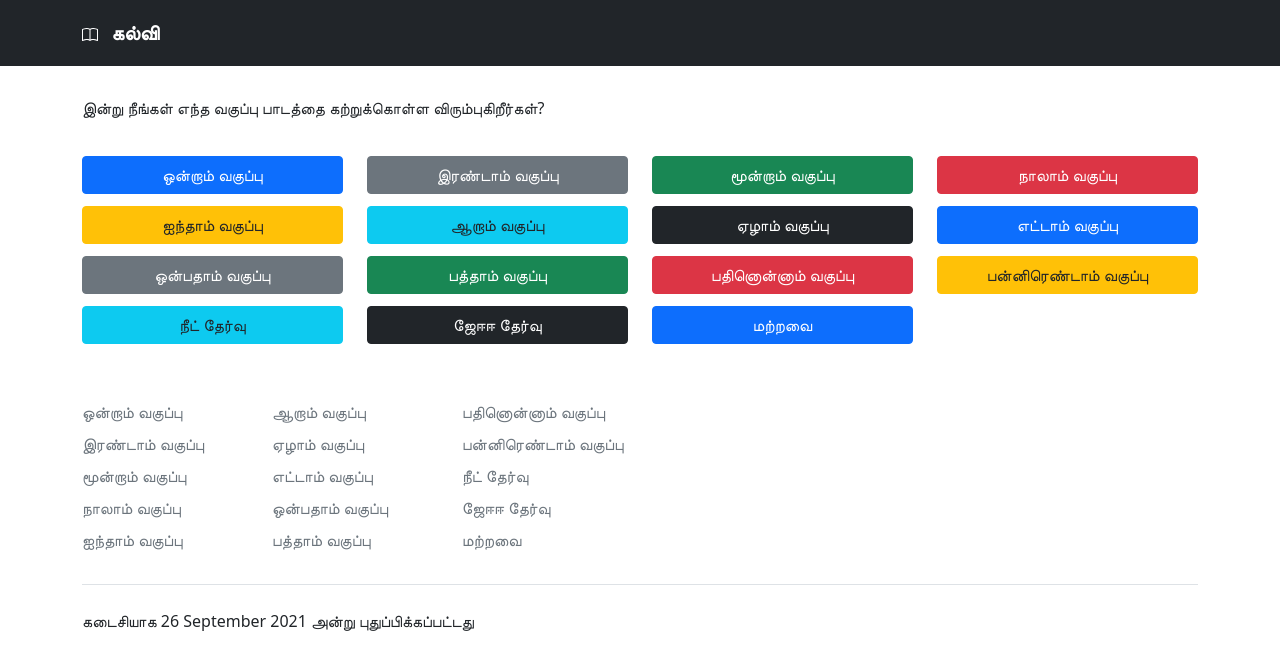
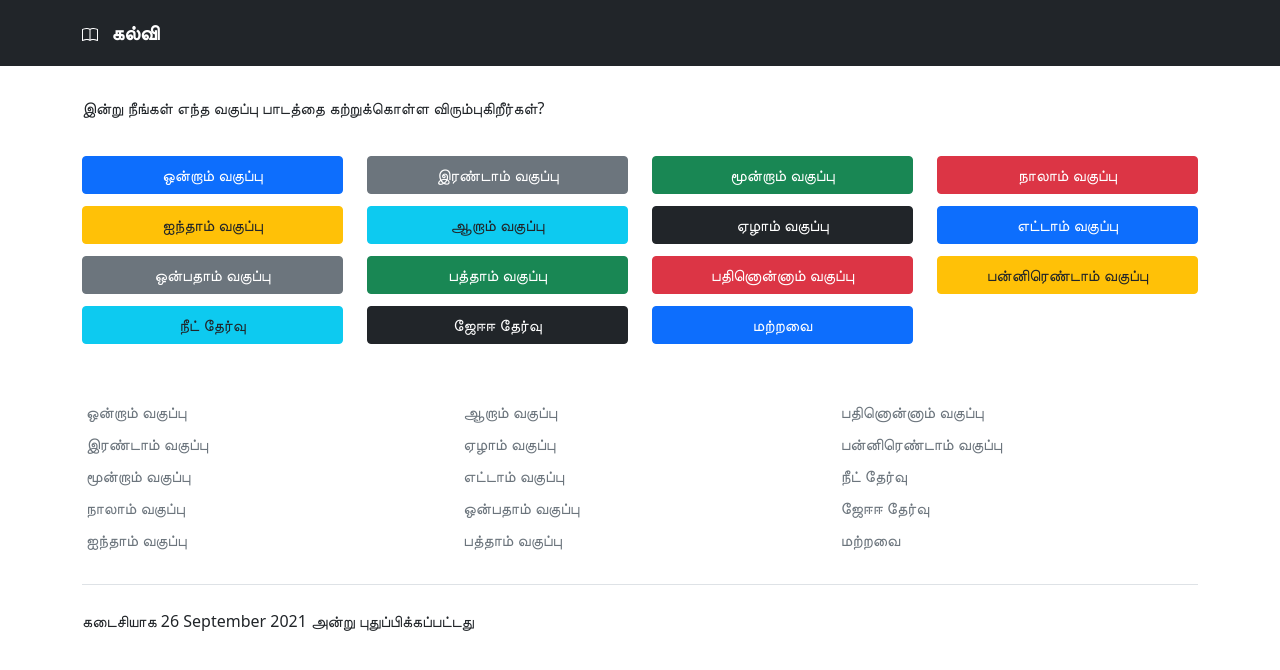
Before and after one commit to kalvitv/kalvitv.github.io, a Jekyll site: the page built from index.html, in a window 1280 px wide. Shown: the top 670 px of the page. Built offline with Jekyll 4.4.1, drawn with Linux system fonts in a browser that asks for light colours.

Commit message:
Correct footer content alignment

```diff
--- a/_layouts/default.html
+++ b/_layouts/default.html
@@ -31,9 +31,9 @@
   </main>
   <div class="container">
   <footer class="py-5">
-    <div class="row">
-      <div class="col-2">
-        <ul class="nav flex-column">
+    <div class="row row-cols-1 row-cols-sm-1 row-cols-md-2 row-cols-lg-3 g-3">
+      <div>
+        <ul class="nav flex-column ms-1">
           {% for item in site.data.main.Class limit:5 offset:0 %}
             <li class="nav-item mb-2"><a class="nav-link p-0 text-muted" href="{{ '/class/' | append: item.number | relative_url }}">
             {{ item.label }}</a></li>
@@ -41,8 +41,8 @@
         </ul>
       </div>
 
-      <div class="col-2">
-        <ul class="nav flex-column">
+      <div>
+        <ul class="nav flex-column ms-1">
           {% for item in site.data.main.Class limit:5 offset:5 %}
             <li class="nav-item mb-2"><a class="nav-link p-0 text-muted" href="{{ '/class/' | append: item.number | relative_url }}">
             {{ item.label }}</a></li>
@@ -50,8 +50,8 @@
         </ul>
       </div>
 
-      <div class="col-2">
-        <ul class="nav flex-column">
+      <div>
+        <ul class="nav flex-column ms-1">
           {% for item in site.data.main.Class limit:5 offset:10 %}
             <li class="nav-item mb-2"><a class="nav-link p-0 text-muted" href="{{ '/class/' | append: item.number | relative_url }}">
             {{ item.label }}</a></li>
```
